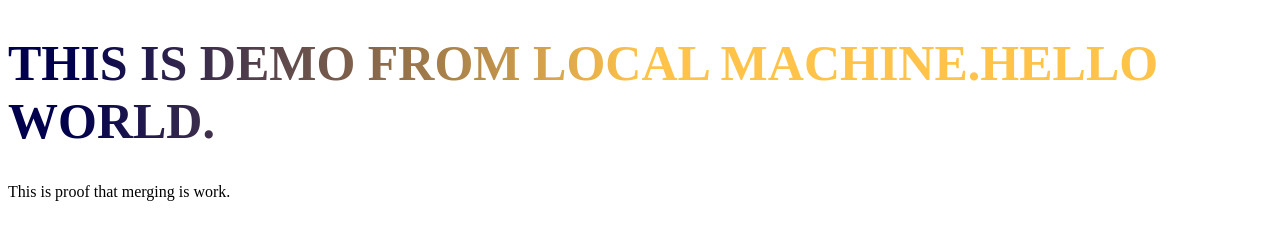
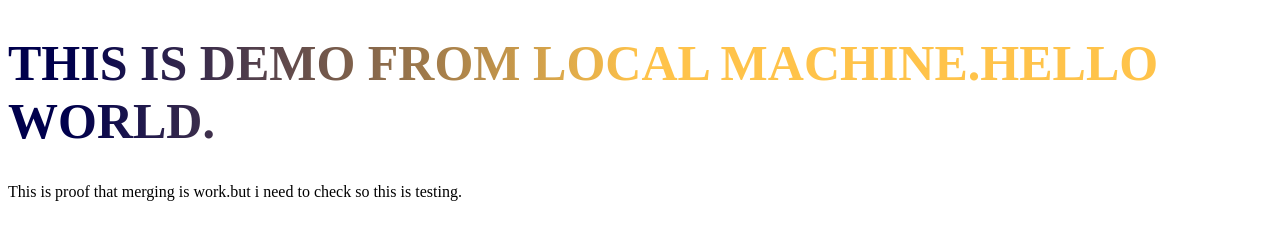
Before and after one commit to karan-suthar-05/hello-world, a plain HTML site: page index.html in a window 1280 px wide. Drawn offline with Linux system fonts and the light colour scheme.

Commit message:
updating this branch after merging with master

```diff
--- a/index.html
+++ b/index.html
@@ -10,7 +10,7 @@
 
 <body>
     <h1>this is demo from local machine.Hello world.</h1>
-    <p>This is proof that merging is work.</p>
+    <p>This is proof that merging is work.but i need to check so this is testing.</p>
 </body>
 
 </html>
```
